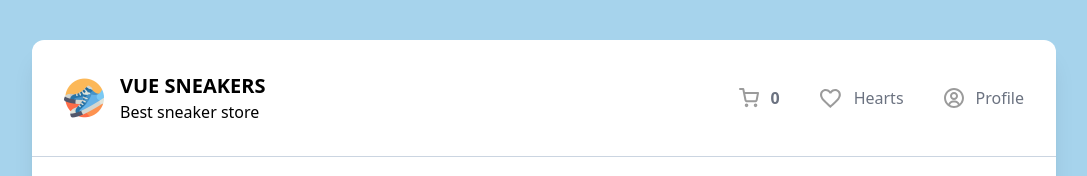
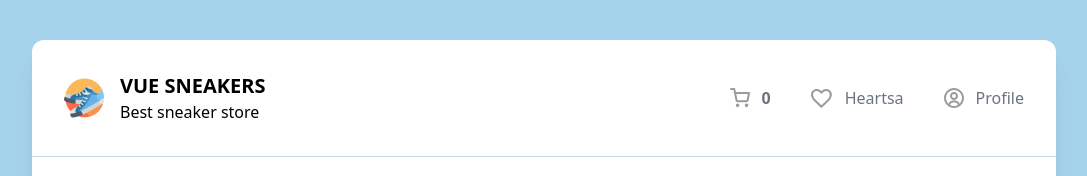
Before and after one commit to Khmelev7koiOleh/vueSneakers, a Vue app in the folder vue-sneakers/: page / in a window 1280 px wide. Shown: the top 176 px of the page, without its empty margins (96-1183 px from the left). Built offline with nearby package versions, Linux system fonts and the light colour scheme; no server answers.

Commit message:
change to the enda

```diff
--- a/vue-sneakers/src/components/Header.vue
+++ b/vue-sneakers/src/components/Header.vue
@@ -27,7 +27,7 @@ const emit = defineEmits(['openDrawer'])
       <RouterLink to="/favorites"
         ><li class="flex items-center gap-3 text-gray-500 cursor-pointer hover:text-black">
           <img src="/heart.svg" alt="Heart" />
-          <span>Hearts</span>
+          <span>Heartsa</span>
         </li></RouterLink
       >
       <li class="flex items-center gap-3 text-gray-500 cursor-pointer hover:text-black">
```
